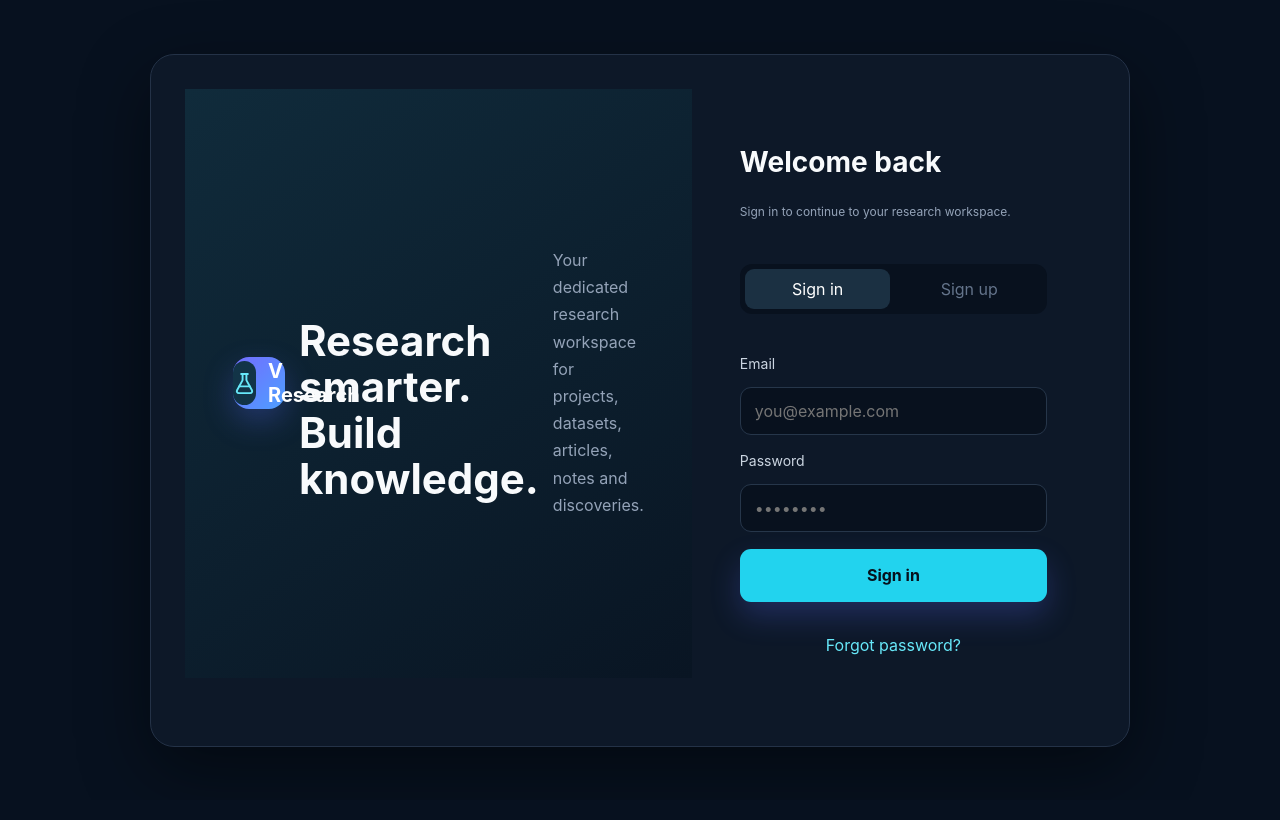
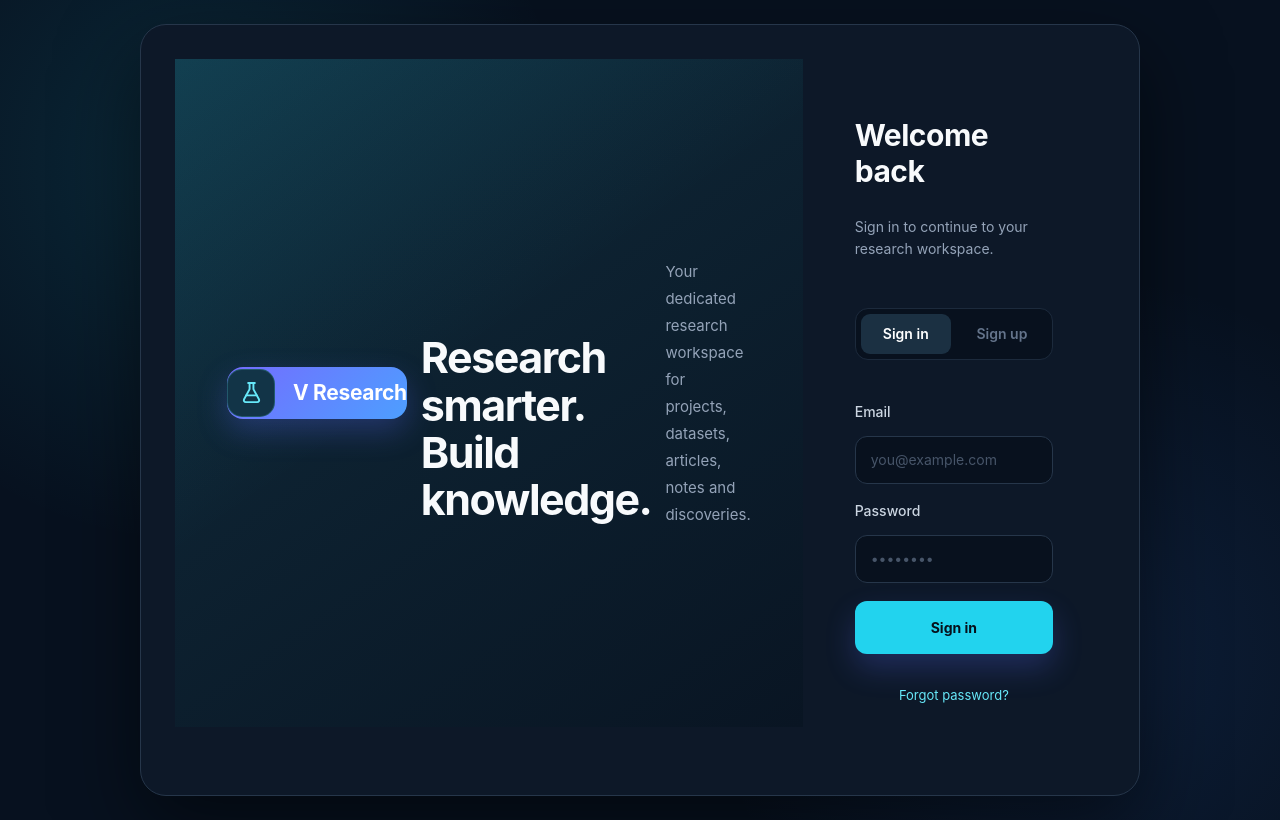
Before and after one commit to CaptStarkAIStartups/V--research, a Next.js app: page /auth in a window 1280 px wide. Built offline with nearby package versions, Linux system fonts and the light colour scheme; no server answers.

Commit message:
Update auth.css

```diff
--- a/src/app/auth/auth.css
+++ b/src/app/auth/auth.css
@@ -1,173 +1,251 @@
+* {
+  box-sizing: border-box;
+}
+
 .auth-page {
   min-height: 100vh;
+  width: 100%;
   display: flex;
   align-items: center;
   justify-content: center;
   padding: 24px;
-  background: #07111f;
+  background:
+    radial-gradient(circle at 15% 20%, rgba(34, 211, 238, 0.12), transparent 30%),
+    radial-gradient(circle at 85% 80%, rgba(59, 130, 246, 0.12), transparent 30%),
+    #07111f;
   color: #f8fafc;
-  font-family: Inter, system-ui, sans-serif;
+  font-family: Inter, ui-sans-serif, system-ui, sans-serif;
 }
 
 .auth-card {
   width: 100%;
-  max-width: 980px;
+  max-width: 1000px;
+  min-height: 620px;
   display: grid;
   grid-template-columns: 1fr 1fr;
   overflow: hidden;
-  border: 1px solid #243247;
-  border-radius: 24px;
+  border: 1px solid #26364a;
+  border-radius: 26px;
   background: #0d1828;
-  box-shadow: 0 24px 70px rgba(0, 0, 0, 0.45);
+  box-shadow: 0 30px 80px rgba(0, 0, 0, 0.5);
 }
 
+/* LEFT SIDE */
+
 .auth-brand {
-  padding: 56px 48px;
-  background: linear-gradient(145deg, #102b3b, #091523);
+  padding: 58px 52px;
+  background:
+    linear-gradient(145deg, rgba(34, 211, 238, 0.12), transparent 45%),
+    linear-gradient(145deg, #102b3b, #091523);
 }
 
 .auth-logo {
   display: flex;
   align-items: center;
-  gap: 12px;
-  font-size: 20px;
+  gap: 18px;
+  width: fit-content;
+  font-size: 21px;
   font-weight: 700;
+  letter-spacing: -0.3px;
+  white-space: nowrap;
 }
 
 .auth-logo-icon {
-  width: 44px;
-  height: 44px;
-  display: grid;
-  place-items: center;
-  border-radius: 14px;
+  width: 48px;
+  height: 48px;
+  flex: 0 0 48px;
+  display: flex;
+  align-items: center;
+  justify-content: center;
+  border-radius: 15px;
   background: #123447;
   color: #67e8f9;
+  border: 1px solid rgba(103, 232, 249, 0.2);
 }
 
 .auth-brand h1 {
-  margin: 70px 0 16px;
-  font-size: 42px;
+  margin: 90px 0 18px;
+  max-width: 430px;
+  font-size: 43px;
   line-height: 1.1;
+  letter-spacing: -1.5px;
 }
 
 .auth-brand p {
-  max-width: 400px;
+  max-width: 410px;
+  margin: 0;
   color: #94a3b8;
-  line-height: 1.7;
+  font-size: 15px;
+  line-height: 1.8;
 }
 
+/* RIGHT SIDE */
+
 .auth-form {
-  padding: 56px 48px;
+  padding: 58px 52px;
+  background: rgba(13, 24, 40, 0.96);
 }
 
 .auth-form h2 {
   margin: 0;
-  font-size: 28px;
+  font-size: 30px;
+  line-height: 1.2;
+  letter-spacing: -0.5px;
 }
 
 .auth-subtitle {
-  margin: 8px 0 28px;
+  margin: 10px 0 30px;
   color: #94a3b8;
+  font-size: 14px;
+  line-height: 1.6;
 }
+
+/* TABS */
 
 .auth-tabs {
   display: flex;
   gap: 6px;
   padding: 5px;
-  margin-bottom: 24px;
-  border-radius: 12px;
+  margin-bottom: 26px;
+  border-radius: 13px;
   background: #08111e;
+  border: 1px solid #1c2a3c;
 }
 
 .auth-tabs button {
   flex: 1;
-  padding: 10px;
+  min-height: 40px;
+  padding: 10px 14px;
   border: 0;
   border-radius: 9px;
   background: transparent;
   color: #64748b;
+  font-size: 14px;
+  font-weight: 600;
   cursor: pointer;
+  transition: 0.2s ease;
+}
+
+.auth-tabs button:hover {
+  color: #e2e8f0;
 }
 
 .auth-tabs button.active {
   background: #1b3042;
-  color: white;
+  color: #ffffff;
 }
 
+/* INPUTS */
+
 .auth-field {
-  margin-bottom: 17px;
+  margin-bottom: 18px;
 }
 
 .auth-field label {
   display: block;
-  margin-bottom: 7px;
+  margin-bottom: 8px;
+  color: #cbd5e1;
   font-size: 14px;
-  color: #cbd5e1;
+  font-weight: 500;
 }
 
 .auth-field input {
+  display: block;
   width: 100%;
-  padding: 13px 14px;
+  height: 48px;
+  padding: 0 15px;
   border: 1px solid #26364a;
-  border-radius: 11px;
+  border-radius: 12px;
   outline: none;
   background: #08111e;
-  color: white;
+  color: #ffffff;
+  font-size: 14px;
+  transition: 0.2s ease;
+}
+
+.auth-field input::placeholder {
+  color: #475569;
 }
 
 .auth-field input:focus {
   border-color: #22d3ee;
+  box-shadow: 0 0 0 3px rgba(34, 211, 238, 0.08);
 }
+
+/* BUTTON */
 
 .auth-submit {
   width: 100%;
-  padding: 13px;
-  margin-top: 5px;
+  height: 48px;
+  margin-top: 7px;
   border: 0;
-  border-radius: 11px;
+  border-radius: 12px;
   background: #22d3ee;
   color: #06111c;
+  font-size: 14px;
   font-weight: 700;
   cursor: pointer;
+  transition: 0.2s ease;
+}
+
+.auth-submit:hover {
+  background: #67e8f9;
+  transform: translateY(-1px);
 }
 
 .auth-submit:disabled {
   opacity: 0.6;
   cursor: wait;
+  transform: none;
 }
 
+/* MESSAGES */
+
 .auth-message {
-  padding: 11px;
+  padding: 12px 14px;
   margin-bottom: 16px;
-  border-radius: 10px;
-  background: #12372f;
+  border: 1px solid rgba(74, 222, 128, 0.2);
+  border-radius: 11px;
+  background: rgba(22, 101, 52, 0.18);
   color: #86efac;
-  font-size: 14px;
+  font-size: 13px;
+  line-height: 1.5;
 }
 
 .auth-error {
-  padding: 11px;
+  padding: 12px 14px;
   margin-bottom: 16px;
-  border-radius: 10px;
-  background: #3a1c25;
+  border: 1px solid rgba(248, 113, 113, 0.2);
+  border-radius: 11px;
+  background: rgba(127, 29, 29, 0.2);
   color: #fda4af;
-  font-size: 14px;
+  font-size: 13px;
+  line-height: 1.5;
 }
 
+/* LINKS */
+
 .auth-link {
-  margin-top: 15px;
+  display: block;
+  margin: 16px auto 0;
+  padding: 0;
   border: 0;
-  background: none;
+  background: transparent;
   color: #67e8f9;
+  font-size: 13px;
   cursor: pointer;
 }
 
-@media (max-width: 700px) {
-  .auth-page {
-    padding: 12px;
-  }
+.auth-link:hover {
+  color: #a5f3fc;
+  text-decoration: underline;
+}
 
+/* TABLET */
+
+@media (max-width: 800px) {
   .auth-card {
+    max-width: 600px;
     grid-template-columns: 1fr;
   }
 
@@ -176,6 +254,33 @@
   }
 
   .auth-form {
-    padding: 36px 24px;
+    padding: 45px 40px;
   }
 }
+
+/* MOBILE */
+
+@media (max-width: 480px) {
+  .auth-page {
+    padding: 12px;
+    align-items: flex-start;
+    padding-top: 35px;
+  }
+
+  .auth-card {
+    border-radius: 20px;
+    min-height: auto;
+  }
+
+  .auth-form {
+    padding: 34px 22px;
+  }
+
+  .auth-form h2 {
+    font-size: 26px;
+  }
+
+  .auth-logo {
+    gap: 15px;
+  }
+}
```
